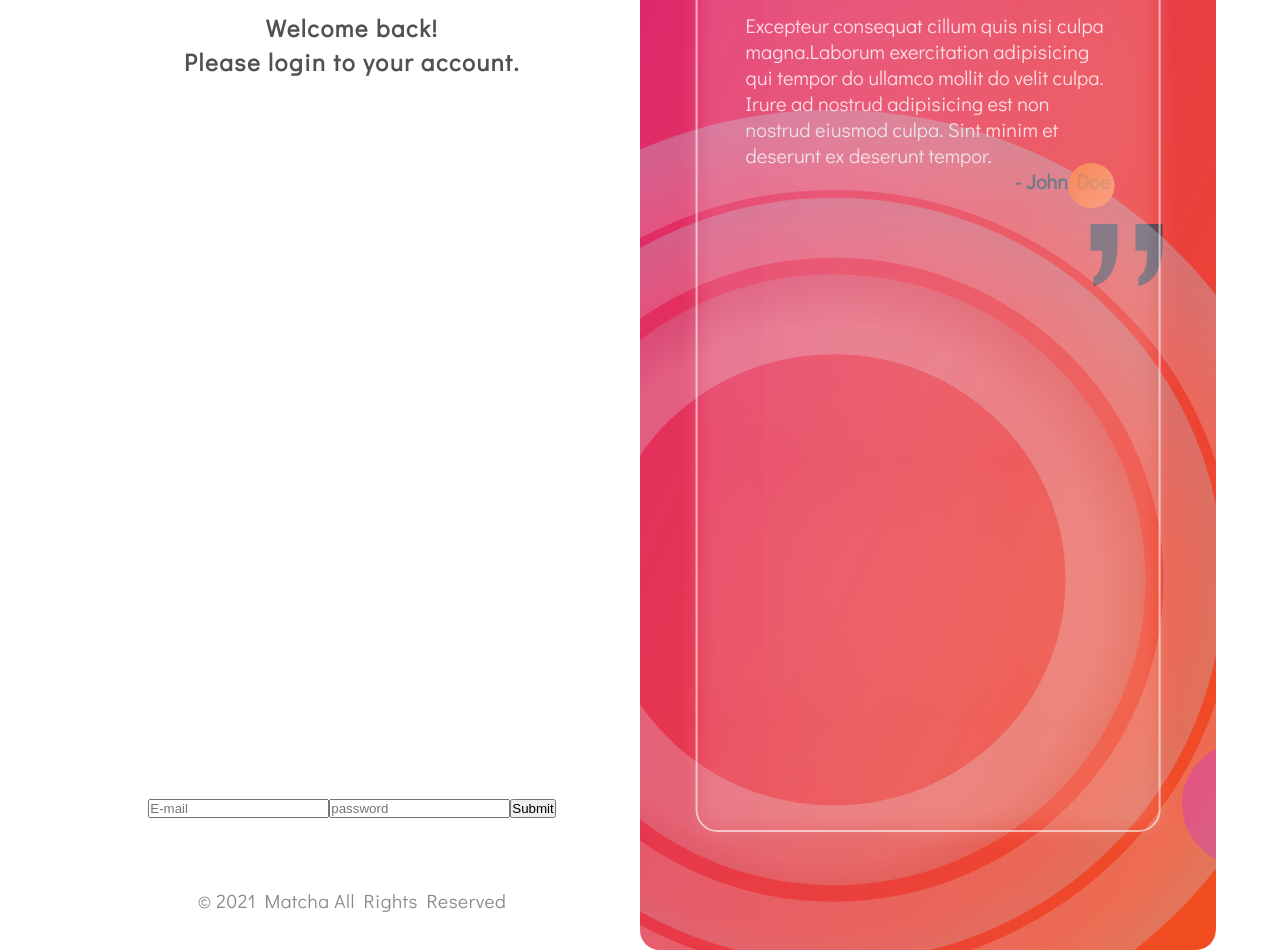
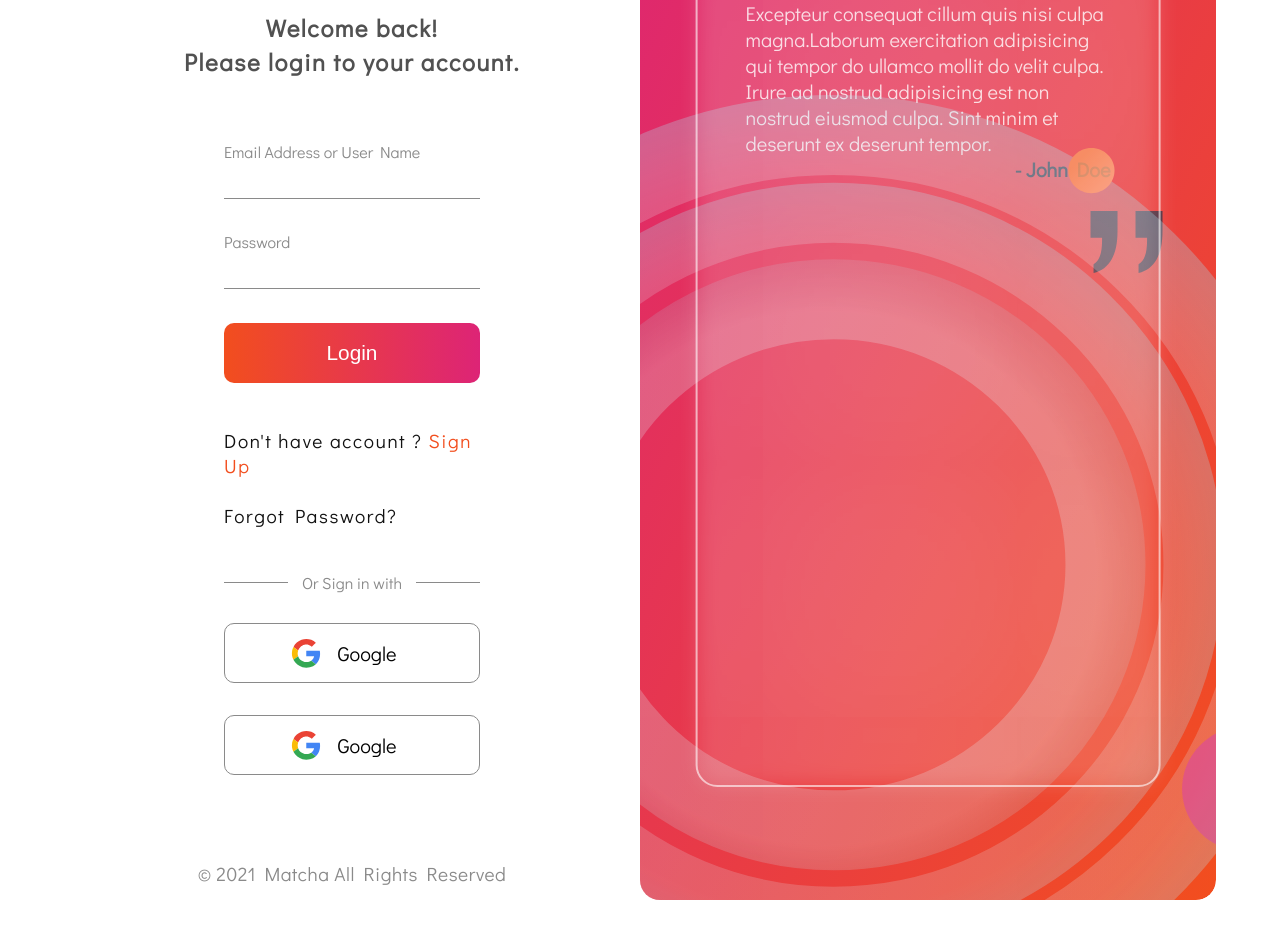
Before and after one commit to yabakhar/matcha, a React (Create React App) app in the folder client/: page / in a window 1280 px wide. Shown: the part 300-1250 px from the top of the page. After the commit the page ends 1200 px from the top, so only its background shows below. Built offline with nearby package versions, Linux system fonts and the light colour scheme.

Commit message:
add login form style

```diff
--- a/client/src/components/forms/LoginForm.style.js
+++ b/client/src/components/forms/LoginForm.style.js
@@ -5,7 +5,7 @@ export const LoginFromStyle = styled.div`
     display: flex;
     flex-flow: column nowrap;
     align-items: center;
-    justify-content: space-between;
+    /* justify-content: space-between; */
     padding: 2rem;
     h1 {
         width: 100%;
@@ -19,8 +19,168 @@ export const LoginFromStyle = styled.div`
         flex-flow: column wrap;
         text-align: center;
     }
-    .ant-form {
+`;
+
+export const FormStyle = styled.form`
+    width: 100%;
+    display: flex;
+    flex-flow: column nowrap;
+    align-items: center;
+    input[type='submit'] {
+        margin-top: 2rem;
+        width: 50%;
+        height: 60px;
+        border: none;
+        border-radius: 10px;
+        background-image: linear-gradient(
+            to right,
+            ${(props) => props.theme.colors.primary},
+            ${(props) => props.theme.colors.secondary}
+        );
+        font-size: 1.3rem;
+        color: white;
+    }
+    .form__group {
+        height: 80px;
+        position: relative;
+        padding: 15px 0 0;
+        margin-top: 10px;
+        width: 50%;
+    }
+    .form__field {
         width: 100%;
-        height: 100%;
+        border: 0;
+        border-bottom: 1px solid ${(props) => props.theme.colors.placeholder};
+        outline: 0;
+        font-size: 1.2rem;
+        color: ${(props) => props.theme.colors.text};
+        padding: 20px 0;
+        background: transparent;
+        transition: border-color 0.2s;
+
+        &::placeholder {
+            color: transparent;
+        }
+
+        &:placeholder-shown ~ .form__label {
+            font-size: 1rem;
+            cursor: text;
+            top: 20px;
+        }
+    }
+
+    .form__label {
+        position: absolute;
+        top: 0;
+        display: block;
+        transition: 0.2s;
+        font-size: 1rem;
+        color: ${(props) => props.theme.colors.placeholder};
+    }
+
+    .form__field:focus {
+        ~ .form__label {
+            position: absolute;
+            top: 0;
+            display: block;
+            transition: 0.2s;
+            font-size: 1rem;
+            background-image: linear-gradient(
+                45deg,
+                ${(props) => props.theme.colors.primary},
+                ${(props) => props.theme.colors.secondary}
+            );
+            -webkit-background-clip: text;
+            -webkit-text-fill-color: transparent;
+            -moz-background-clip: text;
+            -moz-text-fill-color: transparent;
+            font-weight: 400;
+        }
+        padding-bottom: 6px;
+        font-weight: 400;
+        border-width: 3px;
+        border-image: linear-gradient(
+            to right,
+            ${(props) => props.theme.colors.primary},
+            ${(props) => props.theme.colors.secondary}
+        );
+        border-image-slice: 1;
+    }
+    /* reset input */
+    .form__field {
+        &:required,
+        &:invalid {
+            box-shadow: none;
+        }
     }
 `;
+
+export const HelpersStyle = styled.div`
+    width: 50%;
+    display: flex;
+    flex-flow: column nowrap;
+    align-items: start;
+    margin-top: 2rem;
+    p {
+        font-size: 1.2rem;
+        letter-spacing: 0.1rem;
+        color: ${(props) => props.theme.colors.text};
+        margin: 0.8rem 0;
+        font-weight: 400;
+        span {
+            color: ${(props) => props.theme.colors.primary};
+        }
+    }
+`;
+
+export const FooterStyle = styled.div`
+    width: 100%;
+    display: flex;
+    flex-flow: column nowrap;
+    align-items: center;
+
+    .social {
+        margin-top: 1rem;
+        width: 50%;
+        height: 50px;
+        display: flex;
+        justify-content: center;
+        align-items: center;
+        font-size: 1rem;
+        color: ${(props) => props.theme.colors.placeholder};
+        p {
+            text-align: center;
+            width: 50%;
+            z-index: 10;
+            /* display: none; */
+            background: white;
+        }
+        position: relative;
+        .line {
+            z-index: 0;
+            position: absolute;
+            top: 50%;
+            width: 100%;
+            border-bottom: solid 1px
+                ${(props) => props.theme.colors.placeholder};
+        }
+    }
+    .google {
+        margin: 1rem 0;
+        width: 50%;
+        /* background-color: #4285f4; */
+        height: 60px;
+        display: flex;
+        justify-content: center;
+        align-items: center;
+        border: 1px solid ${(props) => props.theme.colors.placeholder};
+        border-radius: 10px;
+        p {
+            padding: 0 1rem;
+        }
+        svg {
+            width: 30px;
+            height: 30px;
+        }
+    }
+`;
--- a/client/src/components/forms/LoginFrom.js
+++ b/client/src/components/forms/LoginFrom.js
@@ -1,5 +1,11 @@
-import { LoginFromStyle } from './LoginForm.style';
+import {
+    LoginFromStyle,
+    FormStyle,
+    HelpersStyle,
+    FooterStyle,
+} from './LoginForm.style';
 import useForm from '../../Hooks/useForm';
+import { ReactComponent as Google } from '../../assets/icons/Google.svg';
 
 const Login = (props) => {
     const formLogin = () => {
@@ -14,24 +20,54 @@ const Login = (props) => {
             <h1>
                 <span> Welcome back! </span>Please login to your account.
             </h1>
-            <form onSubmit={handleSubmit}>
+            <FormStyle onSubmit={handleSubmit}>
+                <div className="form__group">
                     <input
+                        className="form__field"
                         type="email"
                         name="email"
-                    placeholder="E-mail"
+                        placeholder="Email Address or User Name"
                         onChange={handleChange}
                     />
-                {errors.email && <h3>{errors.email}</h3>}
+                    <label className="form__label">
+                        Email Address or User Name
+                    </label>
+                    {/* {errors.email && <h3>{errors.email}</h3>} */}
+                </div>
+                <div className="form__group">
                     <input
+                        className="form__field"
                         minLength="8"
                         type="password"
                         name="password"
-                    placeholder="password"
+                        placeholder="Password"
                         onChange={handleChange}
                     />
-                {errors.password && <h3>{errors.password}</h3>}
-                <input type="submit" value="Submit" className="submit" />
-            </form>
+                    <label className="form__label">Password</label>
+                    {/* {errors.password && <h3>{errors.password}</h3>} */}
+                </div>
+                <input type="submit" value="Login" className="submit" />
+            </FormStyle>
+            <HelpersStyle>
+                <p>
+                    Don't have account ? <span className="signup">Sign Up</span>
+                </p>
+                <p className="forgot">Forgot Password?</p>
+            </HelpersStyle>
+            <FooterStyle>
+                <div className="social">
+                    <div className="line"></div>
+                    <p>Or Sign in with</p>
+                </div>
+                <div className="google">
+                    <Google />
+                    <p>Google</p>
+                </div>
+                <div className="google">
+                    <Google />
+                    <p>Google</p>
+                </div>
+            </FooterStyle>
         </LoginFromStyle>
     );
 };
--- a/client/src/views/LoginRegister.style.js
+++ b/client/src/views/LoginRegister.style.js
@@ -3,7 +3,8 @@ import styled from 'styled-components';
 export const ContainerStyle = styled.div`
     width: 90%;
     height: 1200px;
-    margin: 50px auto;
+    padding-top: 50px;
+    margin: 0 auto;
     display: flex;
     flex-flow: row wrap;
     justify-content: space-around;
```
Also changed, not shown: client/src/assets/icons/Google.svg (added). Lines whose indentation alone changed are shown as unchanged.
